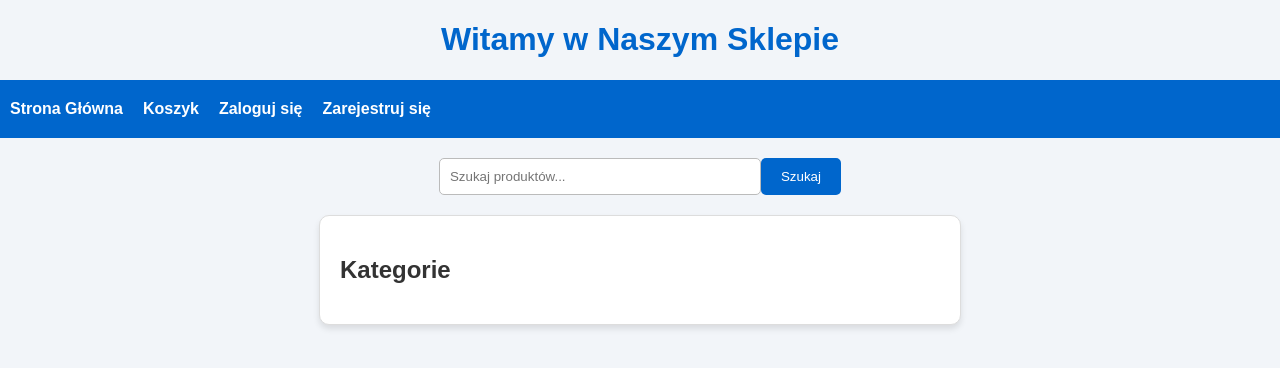
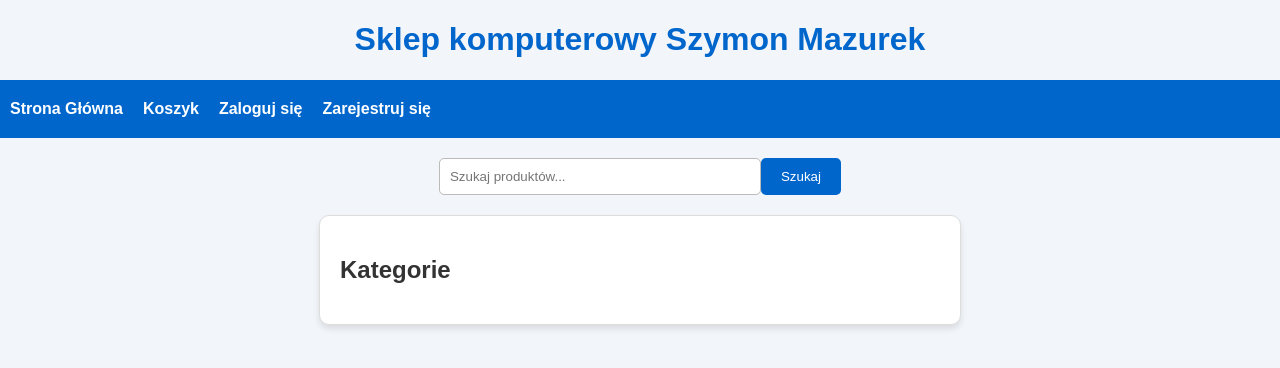
Before and after one commit to szymonirka/Sklep_internetowySzymon_Mazurek, a Django app: page / in a window 1280 px wide. Shown: the top 368 px of the page. Run offline with Django 5.2, Linux system fonts and the light colour scheme; data that the repository does not hold is empty.

Commit message:
ostatnie poprawki

```diff
--- a/sklep/views.py
+++ b/sklep/views.py
@@ -1,12 +1,11 @@
 from django.shortcuts import render, redirect, get_object_or_404
 from .models import Product, Cart, CartItem, Order, Payment, Category
 from django.contrib.auth.decorators import login_required
-from django.contrib.auth.models import User
 from django.contrib.auth import authenticate, login, logout
 from django.contrib.auth.forms import UserCreationForm
+from django.contrib import messages
 
-from django.http import HttpResponse
-from django.contrib.auth.views import LogoutView
+
 
 def home(request):
     query = request.GET.get('q')
@@ -104,6 +103,9 @@ def decrease_quantity(request, product_id):
 @login_required
 def checkout(request):
     cart = get_object_or_404(Cart, user=request.user)
+    if not cart.items.exists():
+        messages.error(request, 'Your cart is empty. Please add items to your cart before proceeding to checkout.')
+        return redirect('view_cart')
     total_price = sum(item.product.price * item.quantity for item in cart.items.all())
     if request.method == 'POST':
         order = Order.objects.create(
--- a/templates/home.html
+++ b/templates/home.html
@@ -83,7 +83,7 @@
     </style>
 </head>
 <body>
-    <h1>Witamy w Naszym Sklepie</h1>
+    <h1>Sklep komputerowy Szymon Mazurek</h1>
     <nav>
         <ul>
             <li><a href="{% url 'home' %}">Strona Główna</a></li>
```
Also changed, not shown: media/product_images/Laptop-LENOVO-LOQ-15IAX9-tyl-skos.jpg (added), media/product_images/Laptop-LENOVO-LOQ-15IAX9-tyl-skos_bdqOinv.jpg (added), media/product_images/Laptop-LENOVO-LOQ-15IAX9-tyl-skos_ikYmYSt.jpg (added), media/product_images/Laptop-LENOVO-LOQ-15IAX9-tyl-skos_y9i7OLi.jpg (added), media/product_images/hp2_VXh79Vr.jpg (added), media/product_images/hp2_dzXWQTI.jpg (added), media/product_images/hp2_vDjXyDS.jpg (added), media/product_images/hp4_PYO2kpL.jpg (added), media/product_images/hp4_Q0nQW24.jpg (added), media/product_images/hp4_UCWM0Cm.jpg (added), media/product_images/hp4_iJ1NQZq.jpg (added).
